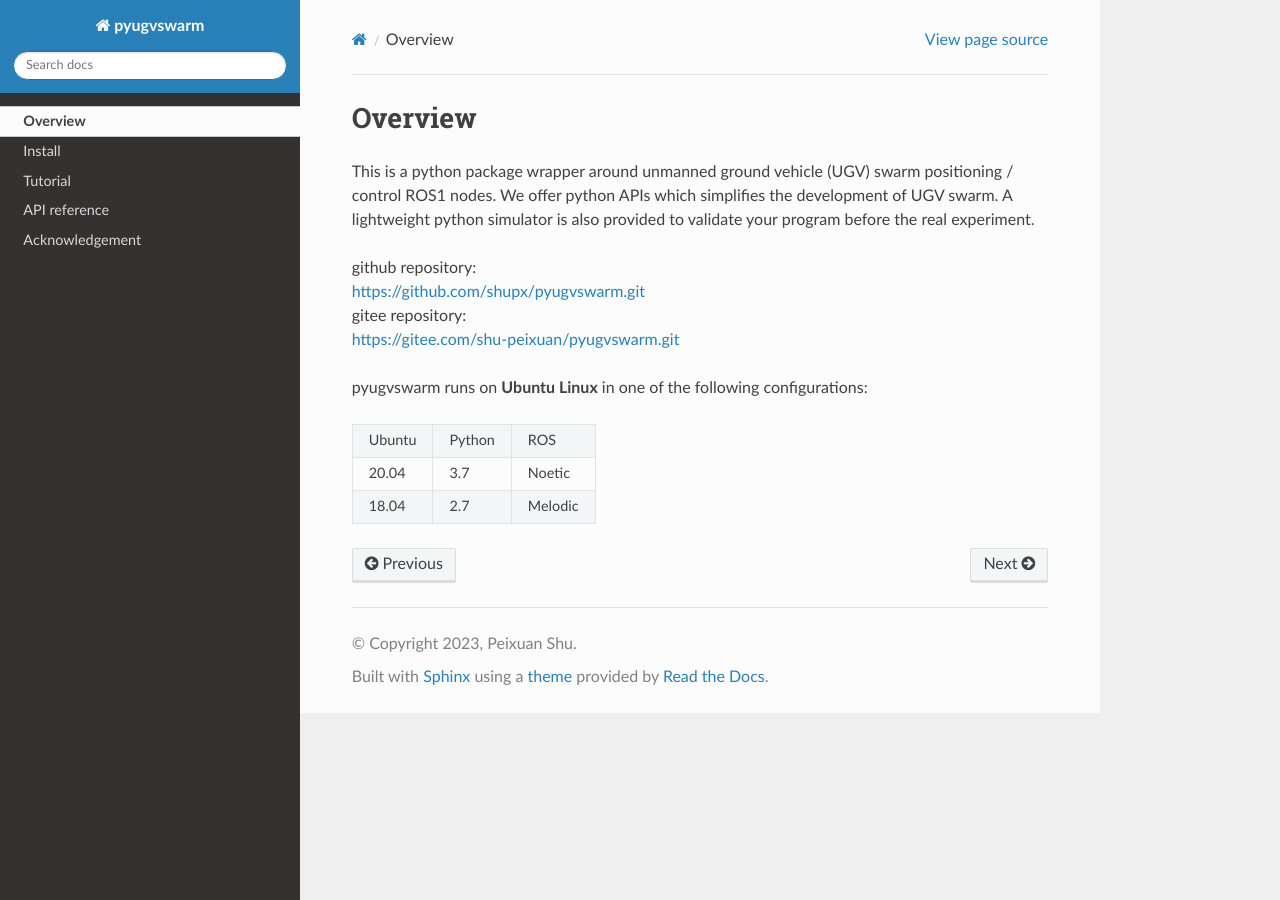
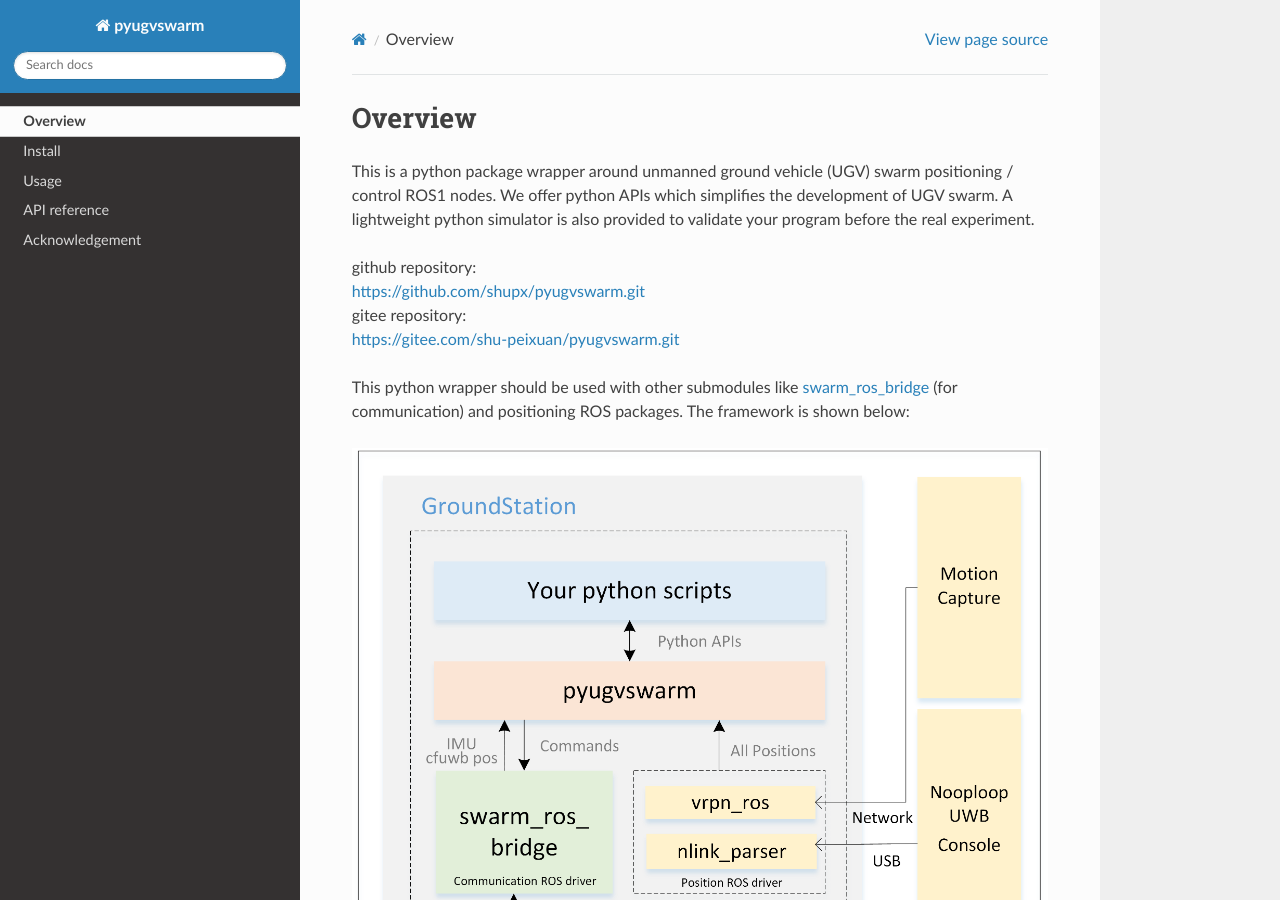
Before and after one commit to shupx/pyugvswarm, a Sphinx documentation site: the page built from docs/source/overview.rst, in a window 1280 px wide and 900 px high. Built offline with Sphinx 7.4.7 and the Read the Docs theme 2.0.0, drawn with Linux system fonts in a browser that asks for light colours.

Commit message:
update doc

```diff
--- a/docs/source/index.rst
+++ b/docs/source/index.rst
@@ -18,7 +18,7 @@ This is a python package wrapper around unmanned ground vehicle (UGV) swarm posi
 
    overview
    install
-   tutorial
+   usage
    api_reference
    acknowledgement
 
--- a/docs/source/overview.rst
+++ b/docs/source/overview.rst
@@ -10,6 +10,10 @@ This is a python package wrapper around unmanned ground vehicle (UGV) swarm posi
 |  gitee repository:
 |  https://gitee.com/shu-peixuan/pyugvswarm.git
 
+This python wrapper should be used with other submodules like `swarm_ros_bridge <https://gitee.com/shu-peixuan/swarm_ros_bridge>`_ (for communication) and positioning ROS packages. The framework is shown below:
+
+.. image:: ../../pictures/pyugvswarm_framework.png
+
 pyugvswarm runs on **Ubuntu Linux** in one of the following configurations:
 
 ====== ====== =======
--- a/docs/source/tutorial.rst
+++ b/docs/source/usage.rst
@@ -1,6 +1,6 @@
-.. _tutorial:
+.. _usage:
 
-Tutorial
+Usage
 =========
 
 1. Specify your ugvs information in a configuration file similar to ``config/ugvs.yaml``:
```
